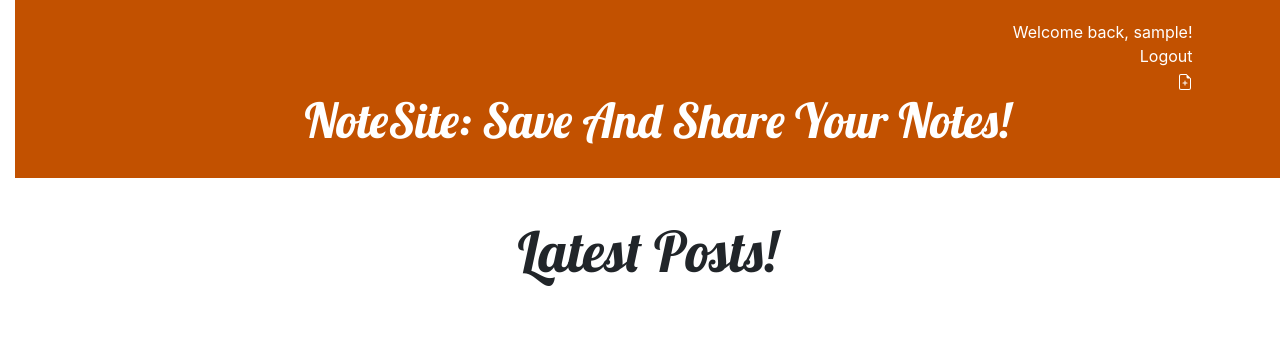
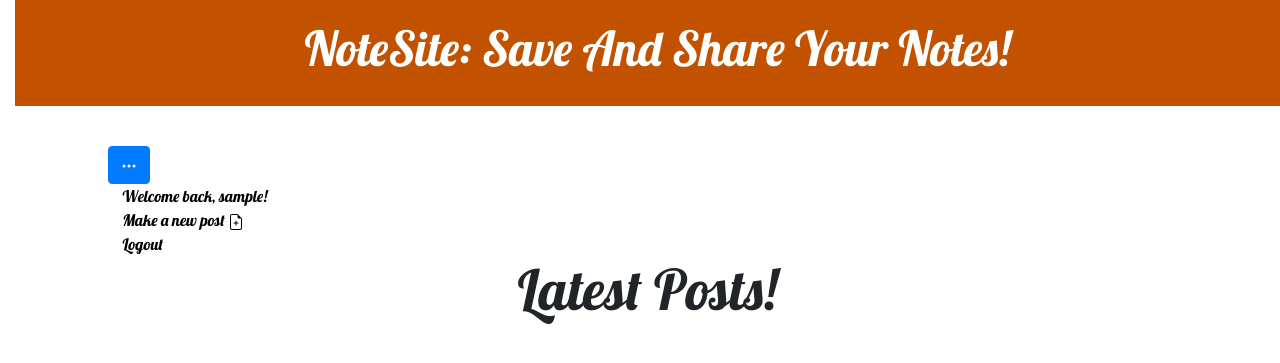
Before and after one commit to Ciryandil/notesite, a Django app: page / in a window 1280 px wide. Shown: the top 363 px of the page. Run offline with Django 3.2, Linux system fonts and the light colour scheme; the visitor is signed in with stand-in values (Sample User, id 1); data that the repository does not hold is empty.

Commit message:
started doing styling

```diff
--- a/blog/static/css/blog.css
+++ b/blog/static/css/blog.css
@@ -46,7 +46,8 @@ h4 {
 
 .top-menu,
 .top-menu:hover,
-.top-menu:visited {
+.top-menu:visited,
+ {
     color: #ffffff;
     float: right;
     font-size: 12pt;
@@ -78,3 +79,10 @@ h4 {
     color: #FFFFFF;
     background-color: #C25100;
 }
+
+.sidebar-nav,
+.sidebar-nav:hover,
+.sidebar-nav:visited {
+    color: #000000;
+    font-family: 'Lobster'
+}
--- a/blog/templates/blog/base.html
+++ b/blog/templates/blog/base.html
@@ -20,51 +20,59 @@
 <body>
     <header class="page-header">
         <div class="container">
+
+
+            <h1 class="text-center"><a href="/">NoteSite: Save And Share Your Notes!</a></h1>
+        </div>
+    </header>
+    <main class="container">
+        <div class="col-md-auto">
+        <a class="btn btn-primary" data-toggle="collapse" href="#collapseExample" role="button" aria-expanded="false" aria-controls="collapseExample">
+            {% include './icons/three-dots.svg' %}
+          </a>
+            <div class="col" id="collapseExample">
                 {% if user.is_authenticated %}
                 <div class="row row-cols-1">
                     <div class="col">
-                    <a class="top-menu" href="{% url 'profile' username=user.get_username %}">Welcome back, {{user.get_username}}!</a>
+                        <a class="sidebar-nav" href="{% url 'profile' username=user.get_username %}">Welcome back, {{user.get_username}}!</a>
 
                     </div>
                 </div>
                 <div class="row row-cols-1">
                     <div class="col">
-                    <a href="{% url 'logout'%}?next={{request.path}}" class="top-menu">Logout</a>
-                </div>
-            </div>
-
-            <div class="row row-cols-1">
-                <div class="col">
-                    <a href="{% url 'post_new' %}" class="top-menu">
+                        <a href="{% url 'post_new' %}" class="sidebar-nav">Make a new post
                             {% include './icons/file-earmark-plus.svg' %}
                         </a>
                     </div>
                 </div>
+                <div class="row row-cols-1">
+                    <div class="col">
+                        <a href="{% url 'logout'%}?next={{request.path}}" class="sidebar-nav">Logout</a>
+                    </div>
+                </div>
+
+
 
                 {% else %}
                 <div class="row row-cols-1">
                     <div class="col">
-                    <a href="{% url 'login'%}?next={{request.path}}" class="top-menu">Login</a>
+                        <a href="{% url 'login'%}?next={{request.path}}" class="sidebar-nav">Login</a>
                     </div>
                 </div>
                 <div class="row row-cols-1">
                     <div class="col">
-                    <a href="{% url 'register' %}" class="top-menu">Register</a>
+                        <a href="{% url 'register' %}" class="sidebar-nav">Register</a>
                     </div>
                 </div>
 
                 {% endif %}
-
-            <h1 class="text-center"><a href="/">NoteSite: Save And Share Your Notes!</a></h1>
             </div>
-    </header>
-    <main class="container">
-        <div class="row">
+        </div>
             <div class="col">
                 {% block content %}
                 {% endblock %}
             </div>
-        </div>
+
     </main>
 </body>
 
```
Lines whose indentation alone changed are shown as unchanged.
